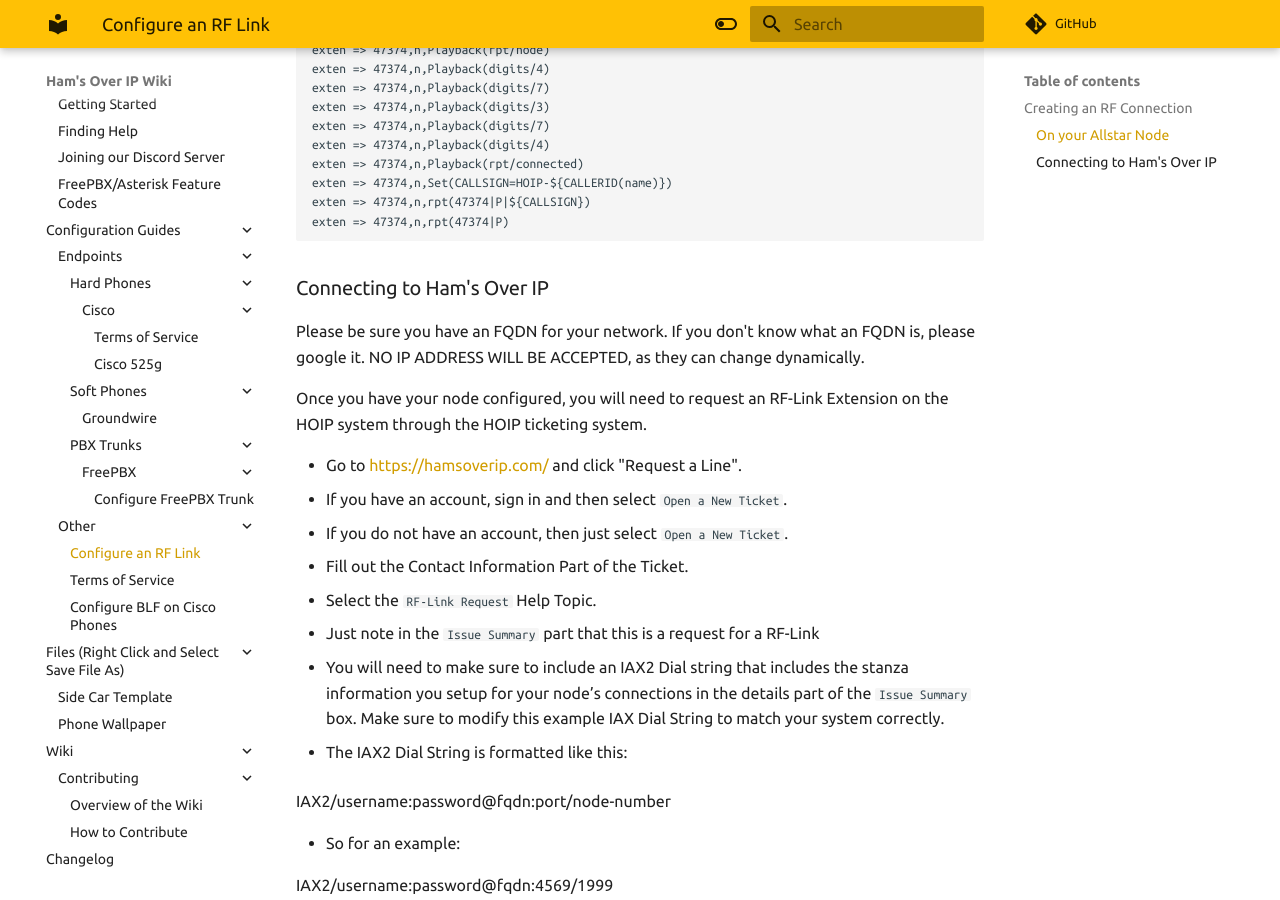
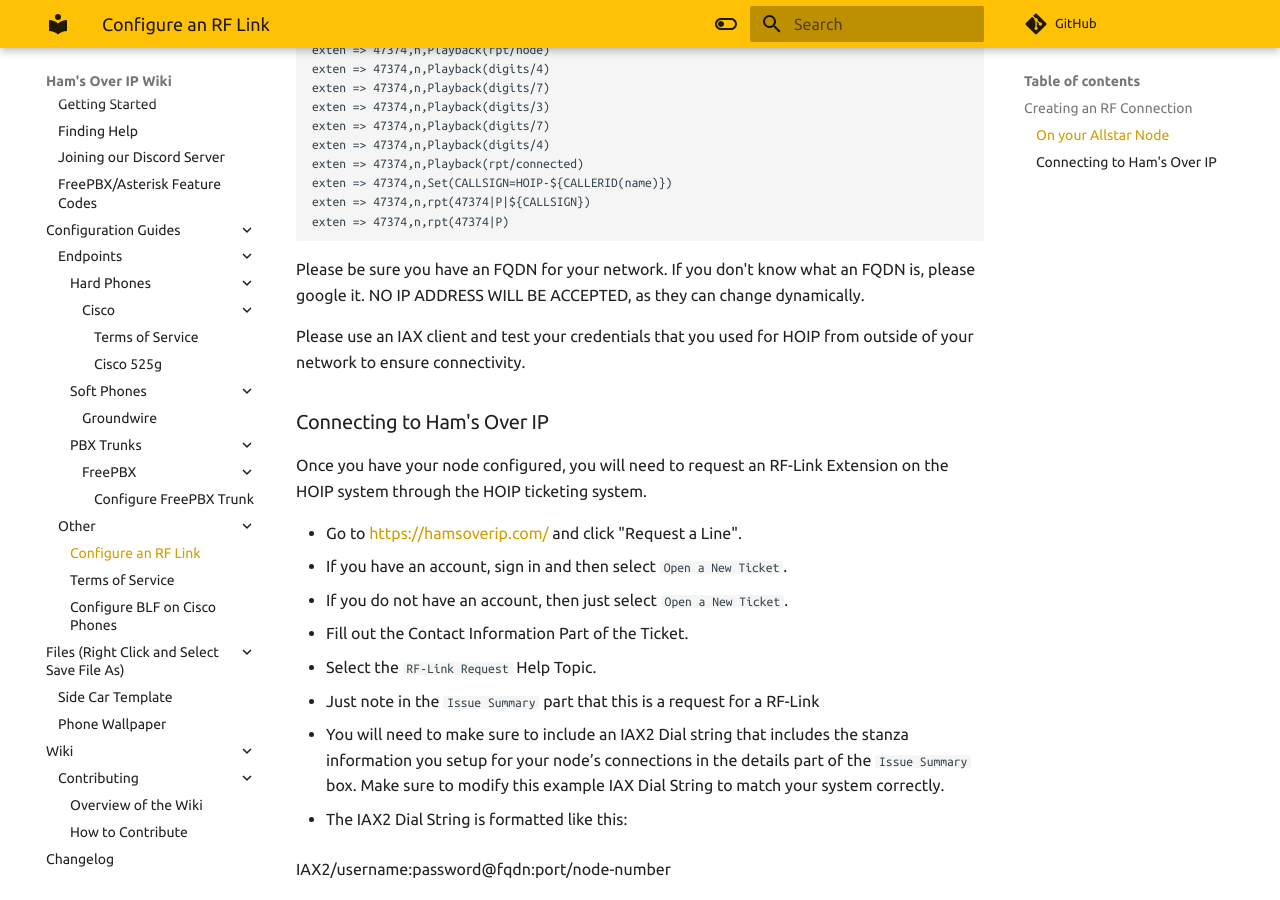
Before and after one commit to hamsoverip/wiki, an MkDocs documentation site: the page built from docs/other/rf-links.md, in a window 1280 px wide and 900 px high, scrolled down 1342 px. Built offline with MkDocs 1.6.1 and Material for MkDocs 9.7.7, drawn with Linux system fonts in a browser that asks for light colours; comment, search, counter and statistics services are not loaded.

Commit message:
Updated rf-links.md

````diff
--- a/docs/other/rf-links.md
+++ b/docs/other/rf-links.md
@@ -52,9 +52,11 @@
 exten => 47374,n,rpt(47374|P)
 ```
 
+Please be sure you have an FQDN for your network.  If you don't know what an FQDN is, please google it.  NO IP ADDRESS WILL BE ACCEPTED, as they can change dynamically.
+
+Please use an IAX client and test your credentials that you used for HOIP from outside of your network to ensure connectivity.
+
 ### Connecting to Ham's Over IP
-
-Please be sure you have an FQDN for your network.  If you don't know what an FQDN is, please google it.  NO IP ADDRESS WILL BE ACCEPTED, as they can change dynamically.
 
 Once you have your node configured, you will need to request an RF-Link Extension on the HOIP system through the HOIP ticketing system.
 
````
